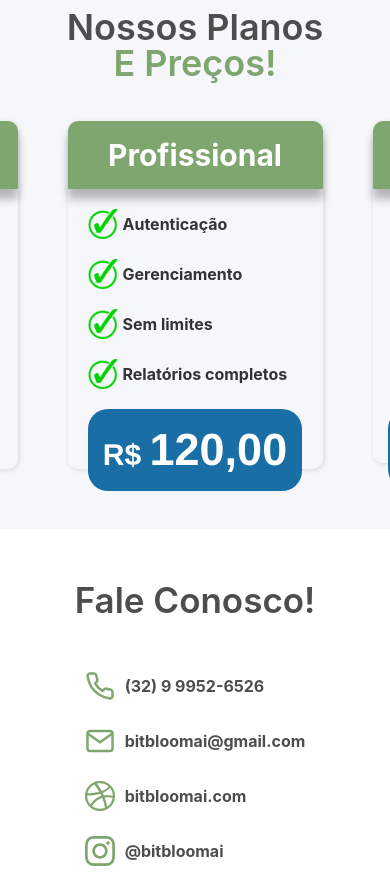
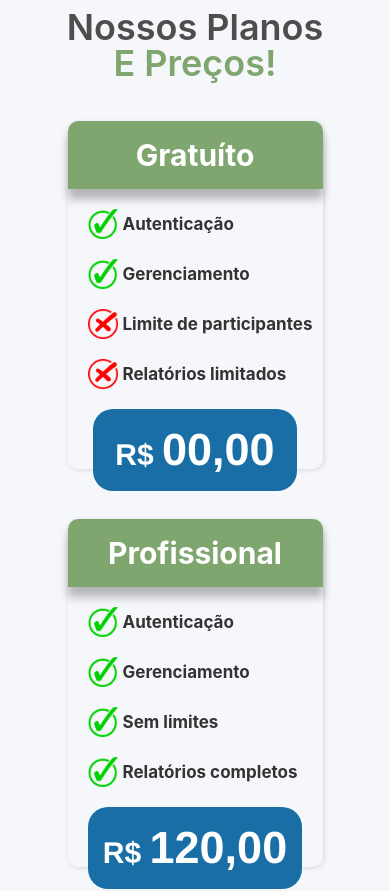
Before and after one commit to bitbloomai/ToDentro-React, a React (Create React App) app: page / in a window 390 px wide. Shown: the part 2740-3631 px from the top of the page. Built offline with nearby package versions, Linux system fonts and the light colour scheme.

Commit message:
fin responsividade

```diff
--- a/src/components/Home/Home.css
+++ b/src/components/Home/Home.css
@@ -3,6 +3,11 @@
   Nenhuma alteração foi necessária aqui.
 */
 
+html, body {
+  overflow-x: hidden;
+  width: 100%;
+  max-width: 100vw;
+}
 .homepage-container {
   min-height: 100vh;
   width: 100vw;
@@ -216,6 +221,7 @@
   align-items: center;
   padding: 50px 0;
   min-height: 536px;
+
 }
 
 .container-sobre {
@@ -666,6 +672,43 @@
     text-align: center;
     margin-right: 0;
   }
+
+
+.cards-elements {
+  gap: 30px;
+}
+
+.card-element {
+  width: 190px;
+}
+
+.card-element>h2 {
+  font-size: 22px;
+}
+
+.card-checklist {
+  height: 180px;
+  padding: 20px 0 20px 10px;
+  font-size: 13px;
+}
+
+.card-price-img {
+  width: 18px;
+}
+
+.card-button {
+  font-size: 30px;
+}
+
+.card-button span{
+  font-size: 20px;
+}
+
+.wr-alt{
+  font-size: 20px;
+}
+
+
 }
 
 /* Media query para responsividade em celulares */
@@ -722,7 +765,44 @@
   }
 }
 
+@media(max-width:670px){
+  .cards-elements {
+ flex-direction: column;
+ gap: 50px;
+}
 
+.card-element {
+  width: 255px;
+}
+
+.card-element>h2 {
+  font-size: 30px;
+}
+
+.card-checklist {
+  height: 220px;
+  padding: 20px 0 20px 20px;
+  font-size: 17px;
+}
+
+
+.card-price-img {
+  width: 30px;
+}
+
+.card-button {
+ font-size: 45px;
+}
+
+.card-button span{
+  font-size: 30px;
+}
+
+.wr-alt{
+  font-size: 30px;
+}
+
+}
 
 @media (max-width: 480px) {
   .header-login-frame {
--- a/src/components/Home/Home.jsx
+++ b/src/components/Home/Home.jsx
@@ -127,7 +127,6 @@ function Home() {
           <h2>Nossos Planos</h2>
           <h2 className="verde">E Preços!</h2>
         </div>
-        {/* <img src={precosImage} alt="Imagem de preços" className="imagem-precos" /> */}
         <div className='cards-elements'>
           <div className='card-element'>
             <h2>Gratuíto</h2>
```
